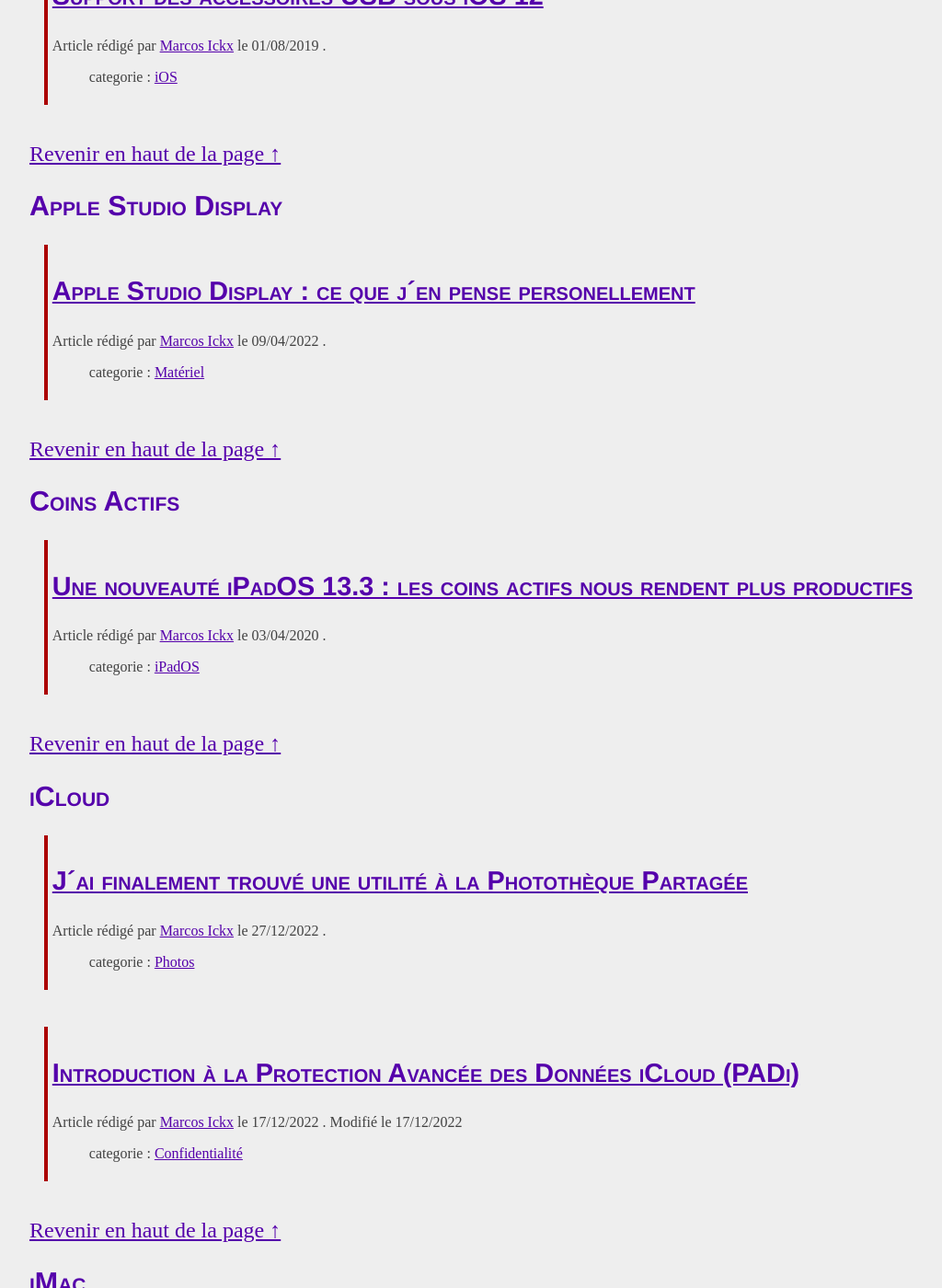
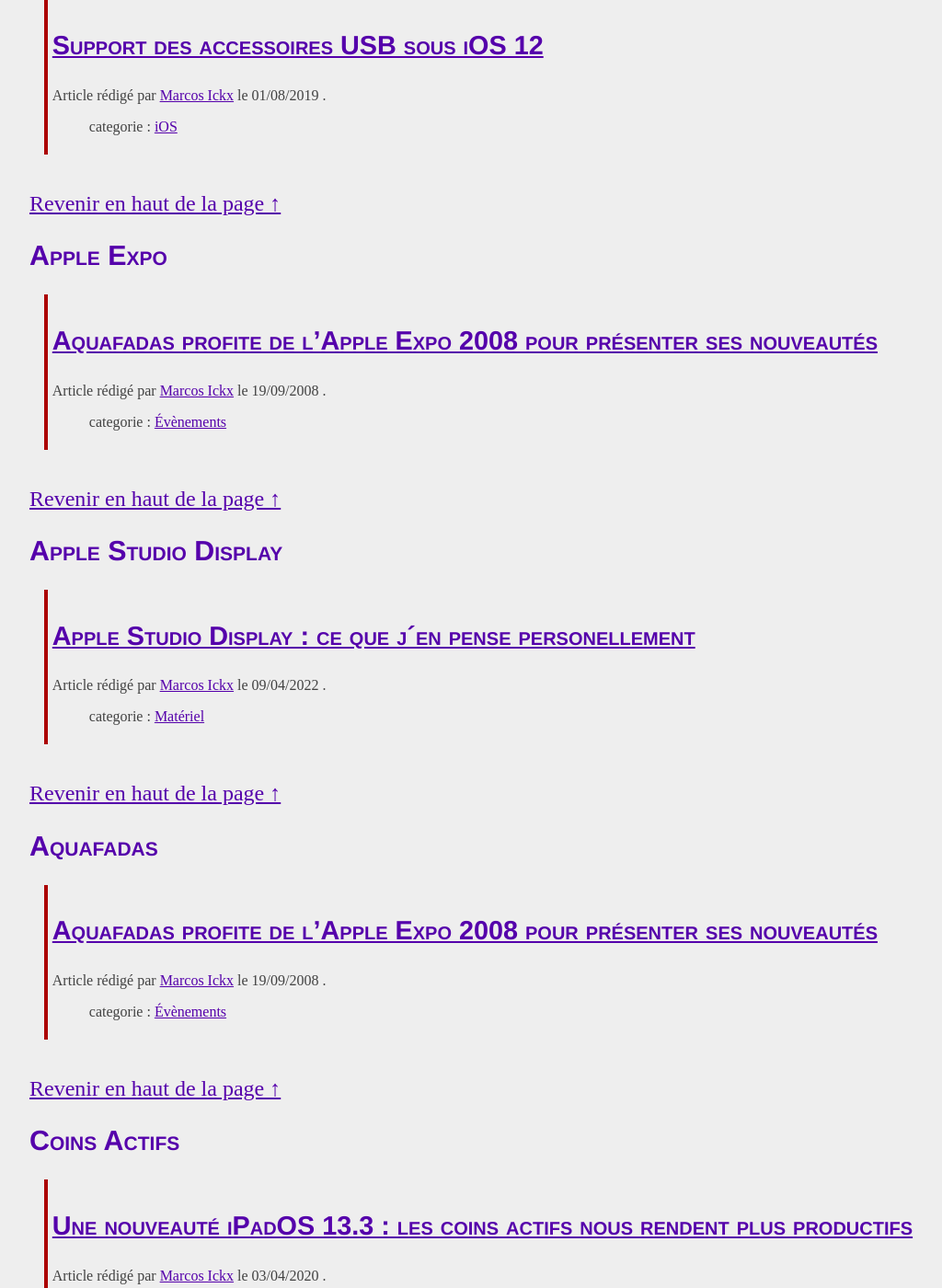
Before and after one commit to MarcosIckx/PreviewMarcosxNet, a Jekyll site: the page built from _pages/tags.md, in a window 1280 px wide and 1400 px high, scrolled down 1414 px. Shown: the whole window at 92% size, without its empty margins (32-1056 px from the left). Built offline with Jekyll 4.4.1, drawn with Linux system fonts in a browser that asks for light colours; some of the changed text lies outside the part shown.

Commit message:
Update 208-09-19-aquafadas-profite-de-lapple-expo-2008-pour-presenter-ses-nouveautes.md

```diff
--- a/_posts/2008/208-09-19-aquafadas-profite-de-lapple-expo-2008-pour-presenter-ses-nouveautes.md
+++ b/_posts/2008/208-09-19-aquafadas-profite-de-lapple-expo-2008-pour-presenter-ses-nouveautes.md
@@ -1,6 +1,7 @@
 ---
 date: 2008-09-19
-category: Évènement
+category: Évènements
+tags: ["Apple Expo", "Aquafadas"]
 title: Aquafadas profite de l’Apple Expo 2008 pour présenter ses nouveautés
 ---
 
```
